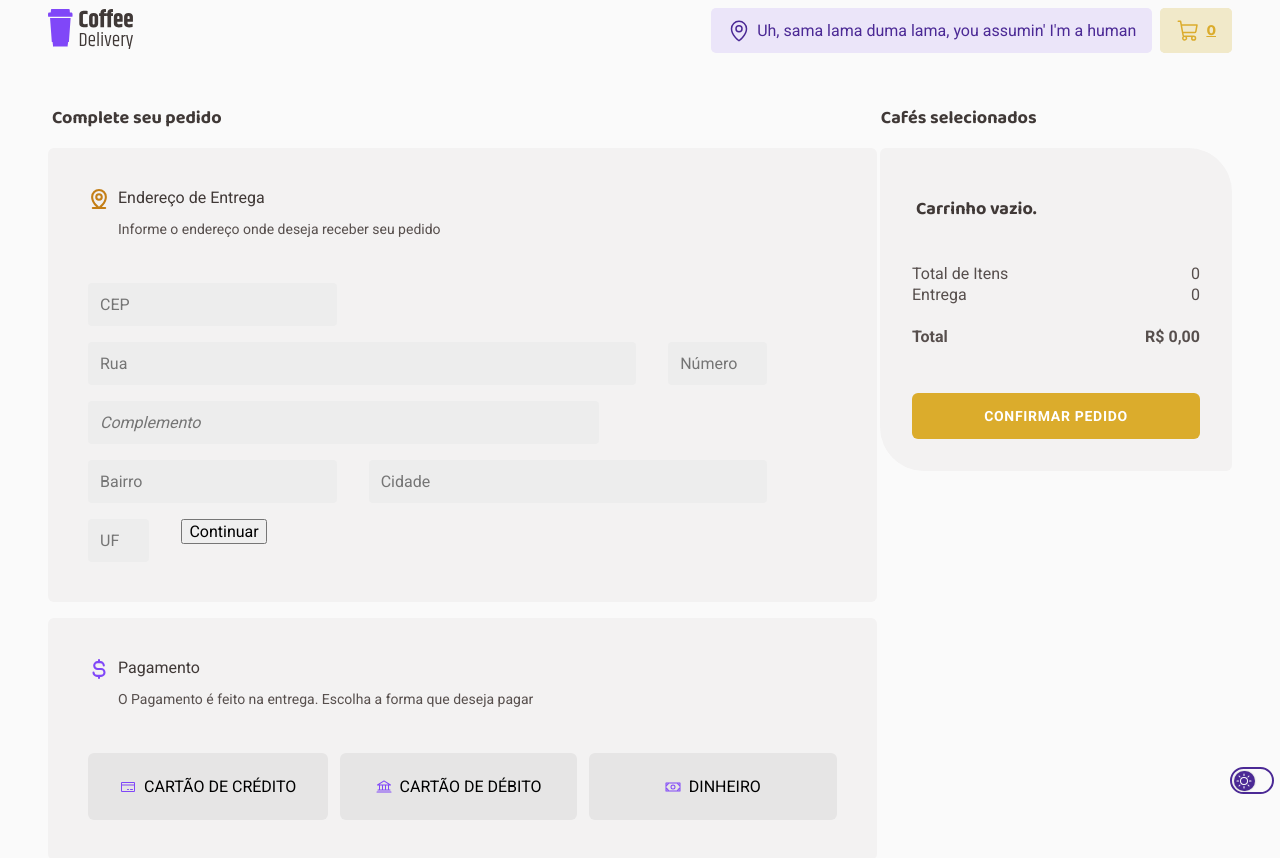
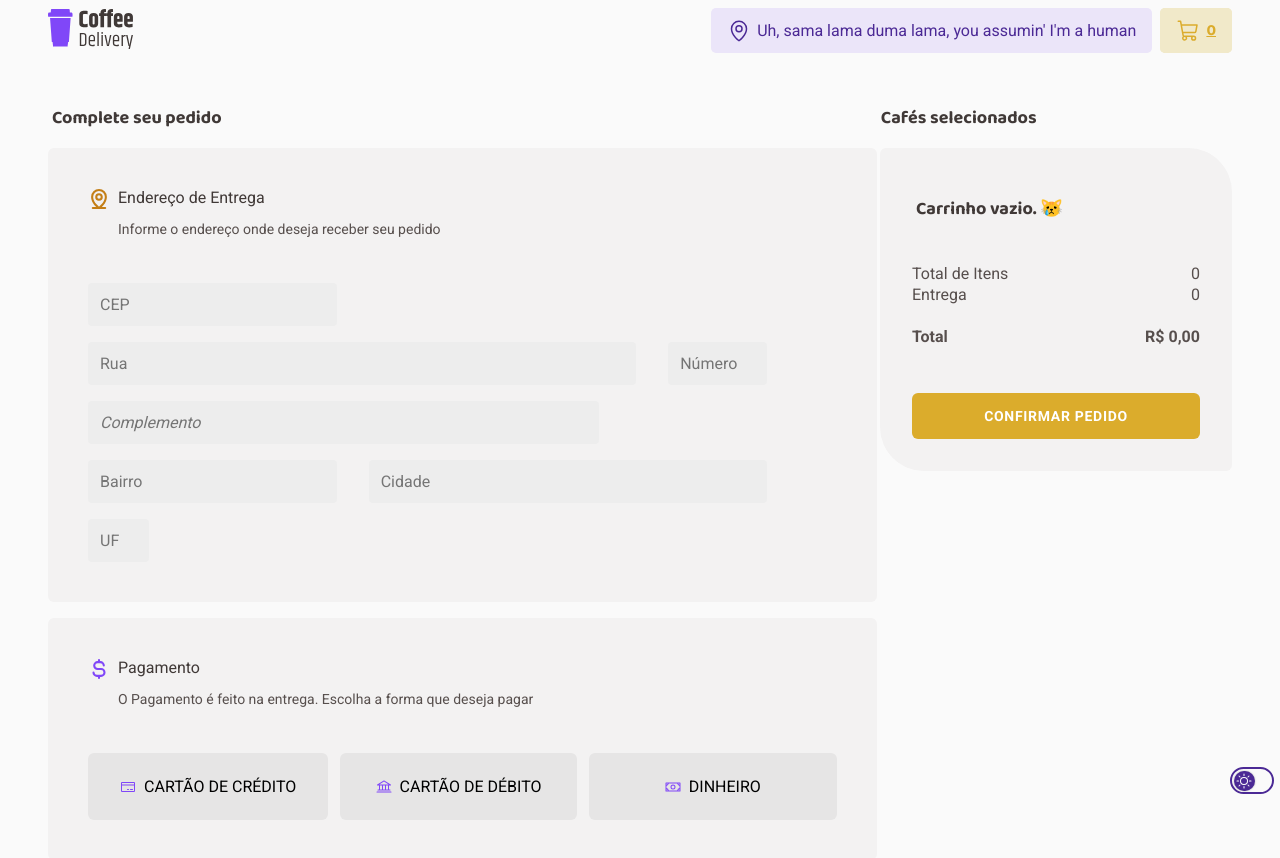
Before and after one commit to ssisaias/desafio02-coffee-delivery, a React (Vite) app: page /checkout in a window 1280 px wide. Shown: the top 858 px of the page. Built offline with nearby package versions, Linux system fonts and the light colour scheme.

Commit message:
Submit the address form from a button in a different context / component

```diff
--- a/src/components/CheckoutAddressForm/index.tsx
+++ b/src/components/CheckoutAddressForm/index.tsx
@@ -3,8 +3,13 @@ import { BairroInput, CepInput, CheckoutAddressFormContainer, CheckoutAddressFor
 import {z} from 'zod';
 import { useForm } from 'react-hook-form';
 import { zodResolver } from '@hookform/resolvers/zod';
+import { useContext } from "react";
+import { CartContext } from "../../contexts/CartContext";
+import { DeliveryAddress } from "../../interface/interfaces";
 
 export function CheckoutAddressForm() {
+
+  const { setCartAddress } = useContext(CartContext);
 
   // this is our zod schema
   const addressFormSchema = z.object({
@@ -27,8 +32,16 @@ export function CheckoutAddressForm() {
 
   // the form submission function
   const submitFormData = (data: checkoutAddressFormZType) => {
-    console.log('submit');
-    console.log(data);
+    const cartAddress: DeliveryAddress = {
+      cep: data.cep,
+      street: data.rua,
+      number: data.numero,
+      complement: data.complemento,
+      neighborhood: data.bairro,
+      city: data.cidade,
+      state: data.uf,
+    }
+    setCartAddress(cartAddress);
   }
 
   const submitFormErrorHandler = (err: typeof errors) => {
@@ -45,7 +58,7 @@ export function CheckoutAddressForm() {
           <p>Informe o endereço onde deseja receber seu pedido</p>
         </div>
       </CheckoutAddressFormTitle>
-      <FormContainer onSubmit={handleSubmit(submitFormData, submitFormErrorHandler)}>
+      <FormContainer id="address-form" onSubmit={handleSubmit(submitFormData, submitFormErrorHandler)}>
           <CepInput type="text" {...register('cep')}
             placeholder="CEP">
           </CepInput>
@@ -74,7 +87,6 @@ export function CheckoutAddressForm() {
             placeholder="UF">
           </UFInput>
           <span>{errors.uf?.message}</span>
-          <input type="submit" value="Continuar" />
       </FormContainer>
     </CheckoutAddressFormContainer>
   );
--- a/src/components/CheckoutOrderSummary/index.tsx
+++ b/src/components/CheckoutOrderSummary/index.tsx
@@ -22,7 +22,7 @@ export function CheckoutOrderSummary() {
             </>
           ))}
       </>  :
-      <h3>Carrinho vazio.</h3> }
+      <h3>Carrinho vazio. 😿</h3> }
       <ConfirmationCardSummaryText>
         <div><span>Total de Itens</span><span>{cart.totalPrice.toLocaleString('pt-BR')}</span></div>
 
@@ -31,6 +31,8 @@ export function CheckoutOrderSummary() {
         <div><h4>Total</h4><h4>{formatCartPrice()}</h4></div>
       </ConfirmationCardSummaryText>
       <ConfirmationCardSubmitButton
+      type="submit"
+      form="address-form"
       onClick={() => console.log('clicou')}>
         <span>CONFIRMAR PEDIDO</span>
       </ConfirmationCardSubmitButton>
--- a/src/contexts/CartContext.tsx
+++ b/src/contexts/CartContext.tsx
@@ -1,5 +1,5 @@
 import { createContext, useState } from "react";
-import { Cart, CartItem, CommonProviderProps } from "../interface/interfaces";
+import { Cart, CartItem, CommonProviderProps, DeliveryAddress } from "../interface/interfaces";
 import { v4 as uuidv4 } from 'uuid';
 
 interface CartContextType {
@@ -7,8 +7,9 @@ interface CartContextType {
   addItemToCart: (item: CartItem) => void,
   getItemQuantity: () => number,
   setItemQuantity: (itemId: string, quantity: number) => void,
-  removeItem : (itemId: string) => void,
+  removeItem: (itemId: string) => void,
   setPaymentMethod: (paymentMethod: string) => void,
+  setCartAddress: (address: DeliveryAddress) => void,
 }
 
 const newCart: Cart = {
@@ -47,7 +48,7 @@ export function CartContextProvider({ children }: CommonProviderProps) {
     return cart.items.length;
   }
 
-  function removeItem(itemId: string){
+  function removeItem(itemId: string) {
     cart.items = cart.items.filter(i => i.CoffeeItem.id !== itemId);
     recalcTotals();
   }
@@ -66,8 +67,21 @@ export function CartContextProvider({ children }: CommonProviderProps) {
     setCart({ ...cart });
   }
 
+  function setCartAddress(address: DeliveryAddress) {
+    cart.deliveryAddress = address;
+    setCart({ ...cart });
+  }
+
   return (
-    <CartContext.Provider value={{ cart, addItemToCart, getItemQuantity, setItemQuantity, removeItem, setPaymentMethod }}>
+    <CartContext.Provider value={{
+      cart,
+      addItemToCart,
+      getItemQuantity,
+      setItemQuantity,
+      removeItem,
+      setPaymentMethod,
+      setCartAddress
+    }}>
       {children}
     </CartContext.Provider>
   );
```
